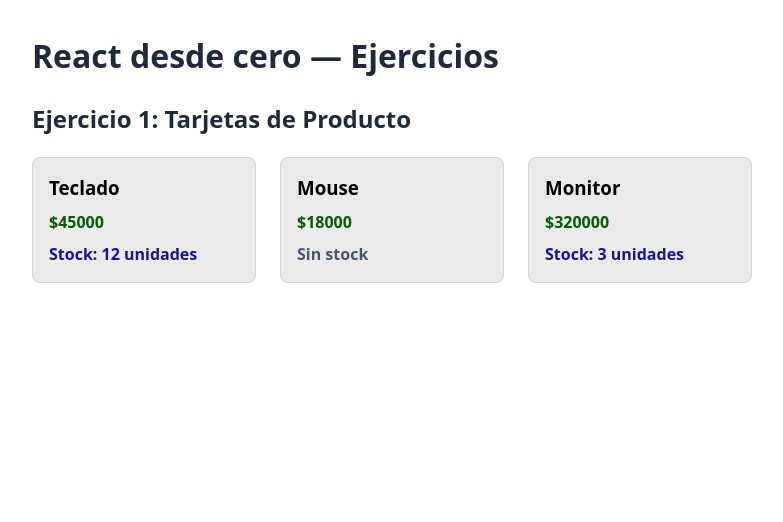
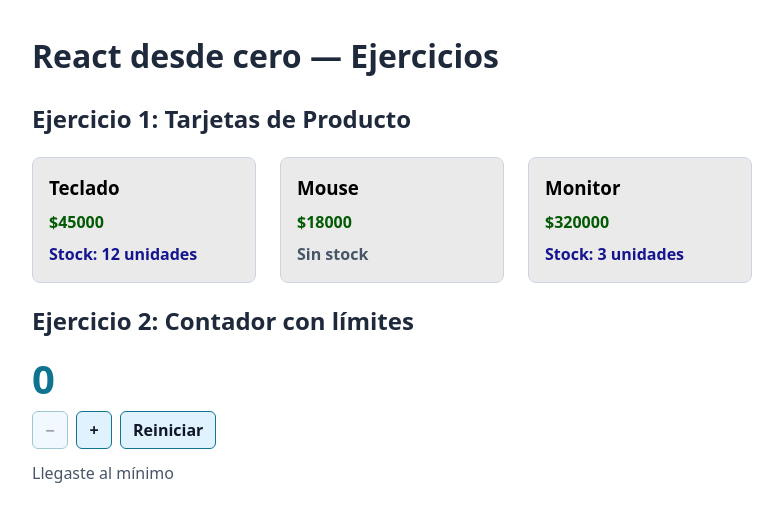
Before and after one commit to GabiAguirre07/tp-react-desde-cero, a React (Vite) app: page / in a window 1280 px wide. Shown: the top 522 px of the page, without its empty margins (0-783 px from the left). Built offline with nearby package versions, Linux system fonts and the light colour scheme.

Commit message:
feat(ejercicio-02): contador con limites usando useState

```diff
--- a/src/App.tsx
+++ b/src/App.tsx
@@ -1,10 +1,12 @@
-import { Ejericio1 } from "./ejercicios/01-tarjetas-producto/Ejercicio01";
+import { Ejercicio1 } from "./ejercicios/01-tarjetas-producto/Ejercicio01";
+import { Ejercicio2 } from "./ejercicios/02-contador/Ejercicio02";
 
 export default function App() {
   return (
     <main>
       <h1>React desde cero — Ejercicios</h1>
-      <Ejericio1 />
+      <Ejercicio1 />
+      <Ejercicio2 />
     </main>
   );
 }
--- a/src/ejercicios/01-tarjetas-producto/Ejercicio01.tsx
+++ b/src/ejercicios/01-tarjetas-producto/Ejercicio01.tsx
@@ -7,7 +7,7 @@ import "./styles.css";
  * Renderiza el componente reutilizable `Producto` tres veces con datos
  * distintos, uno de ellos sin stock.
  */
-export function Ejericio1() {
+export function Ejercicio1() {
   return (
     <section>
       <h2>Ejercicio 1: Tarjetas de Producto</h2>
--- /dev/null
+++ b/src/ejercicios/02-contador/Contador.tsx
@@ -0,0 +1,86 @@
+import { useState } from "react";
+
+interface ContadorProps {
+  minimo?: number;
+  maximo?: number;
+  valorInicial?: number;
+}
+
+/**
+ * Contador con límites.
+ *
+ * Mantiene un valor numérico que se puede incrementar, decrementar y
+ * reiniciar sin salir nunca del rango [minimo, maximo]. Los botones de
+ * sumar y restar se deshabilitan al llegar a su límite y se muestra un
+ * mensaje informativo.
+ *
+ * @param props.minimo Límite inferior del rango (por defecto 0).
+ * @param props.maximo Límite superior del rango (por defecto 10).
+ * @param props.valorInicial Valor con el que arranca y al que vuelve al
+ *   reiniciar (por defecto, igual a `minimo`).
+ */
+export function Contador({
+  minimo = 0,
+  maximo = 10,
+  valorInicial = minimo,
+}: ContadorProps) {
+  const [valor, setValor] = useState(valorInicial);
+
+  const enMaximo = valor === maximo;
+  const enMinimo = valor === minimo;
+
+  function handleSumar() {
+    setValor((anterior) => (anterior < maximo ? anterior + 1 : anterior));
+  }
+
+  function handleRestar() {
+    setValor((anterior) => (anterior > minimo ? anterior - 1 : anterior));
+  }
+
+  function handleReiniciar() {
+    setValor(valorInicial);
+  }
+
+  return (
+    <div className="contador">
+      <p
+        className={`contador-valor ${enMaximo || enMinimo ? "contador-valor-limite" : ""}`}
+      >
+        {valor}
+      </p>
+
+      <div className="contador-botones">
+        <button
+          className="contador-boton"
+          type="button"
+          onClick={handleRestar}
+          disabled={enMinimo}
+          aria-label="Restar"
+        >
+          −
+        </button>
+
+        <button
+          className="contador-boton"
+          type="button"
+          onClick={handleSumar}
+          disabled={enMaximo}
+          aria-label="Sumar"
+        >
+          +
+        </button>
+
+        <button
+          className="contador-boton"
+          type="button"
+          onClick={handleReiniciar}
+        >
+          Reiniciar
+        </button>
+      </div>
+
+      {enMaximo && <p className="contador-mensaje">Llegaste al máximo</p>}
+      {enMinimo && <p className="contador-mensaje">Llegaste al mínimo</p>}
+    </div>
+  );
+}
--- /dev/null
+++ b/src/ejercicios/02-contador/Ejercicio02.tsx
@@ -0,0 +1,18 @@
+import { Contador } from "./Contador";
+import "./styles.css";
+
+/**
+ * Ejercicio 2: Contador con límites (useState).
+ *
+ * Renderiza el componente reutilizable `Contador` con su rango por defecto
+ * (0 a 10), que no puede salir de ese rango y deshabilita cada botón al
+ * llegar a su límite.
+ */
+export function Ejercicio2() {
+  return (
+    <section>
+      <h2>Ejercicio 2: Contador con límites</h2>
+      <Contador />
+    </section>
+  );
+}
--- /dev/null
+++ b/src/ejercicios/02-contador/styles.css
@@ -0,0 +1,49 @@
+.contador {
+  display: flex;
+  flex-direction: column;
+  align-items: flex-start;
+  gap: 0.75rem;
+}
+
+.contador-valor {
+  margin: 0;
+  font-size: 2.5rem;
+  font-weight: 700;
+  line-height: 1;
+  color: #0f172a;
+}
+
+.contador-valor-limite {
+  color: #0e7490;
+}
+
+.contador-botones {
+  display: flex;
+  gap: 0.5rem;
+}
+
+.contador-boton {
+  min-width: 2.25rem;
+  padding: 0.375rem 0.75rem;
+  border: 1px solid #0e7490;
+  border-radius: 0.375rem;
+  background-color: #e0f2fe;
+  color: #0f172a;
+  font: inherit;
+  font-weight: 600;
+  cursor: pointer;
+}
+
+.contador-boton:hover:not(:disabled) {
+  background-color: #bae6fd;
+}
+
+.contador-boton:disabled {
+  opacity: 0.4;
+  cursor: not-allowed;
+}
+
+.contador-mensaje {
+  margin: 0;
+  color: #475569;
+}
```
